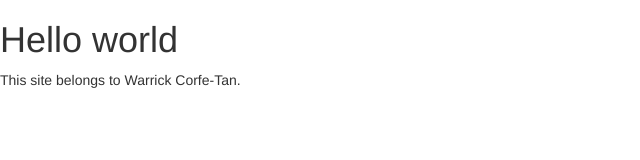
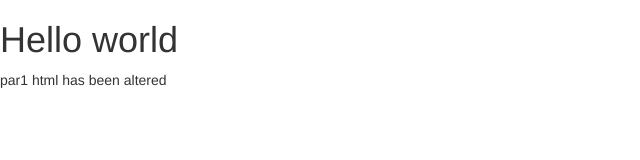
Before and after one commit to WarrickCorfeTan/personal-site, a plain HTML site: page index.html in a window 1280 px wide. Shown: the full height of the page, 0-640 px from the left. Drawn offline with nearby package versions, Linux system fonts and the light colour scheme.

Commit message:
Added custom.js script and linked it in index.html

```diff
--- a/index.html
+++ b/index.html
@@ -5,12 +5,13 @@
 	<script src="https://ajax.googleapis.com/ajax/libs/jquery/3.2.1/jquery.min.js"></script>
 	<link rel="stylesheet" href="https://maxcdn.bootstrapcdn.com/bootstrap/3.3.7/css/bootstrap.min.css"></script>
 	<script src="https://maxcdn.bootstrapcdn.com/bootstrap/3.3.7/js/bootstrap.min.js"></script>
+	<script src="src/custom.js"></script>
 </head>
 
 <body>
 	<h1>Hello world</h1>
 
-	<p>
+	<p id='par1'>
 		This site belongs to Warrick Corfe-Tan.
 	</p>
 </body>
--- /dev/null
+++ b/src/custom.js
@@ -0,0 +1,3 @@
+$(document).ready(function (){
+	$('#par1').html('par1 html has been altered');
+});
```
